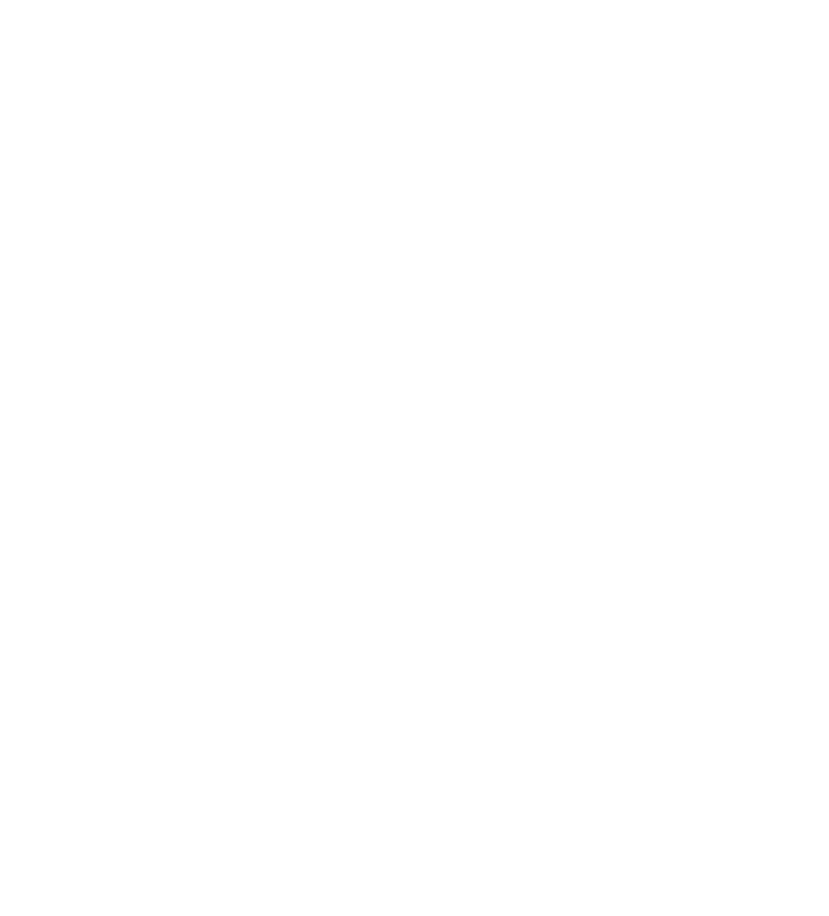
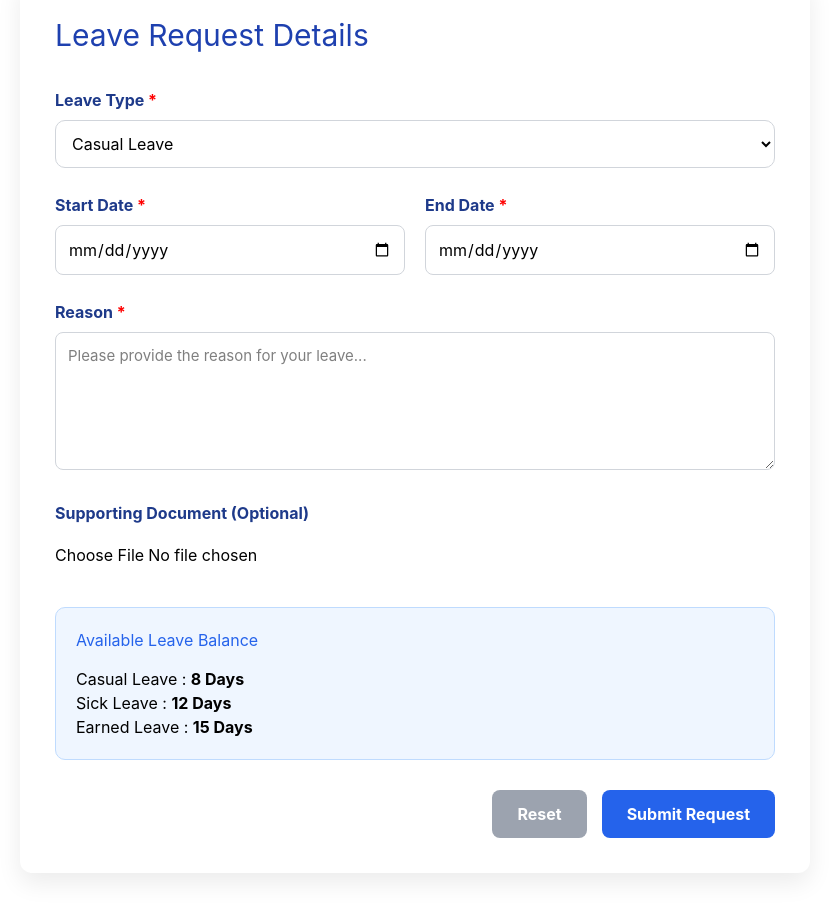
Before and after one commit to Anuj21XD/Employee-Leave-Management-Web-Application, a React (Vite) app: page /employee/apply-leave in a window 1280 px wide. Before the commit this address had no page. Shown: the part 220-1136 px from the top of the page, without its empty margins (225-1054 px from the left). Before the commit the page ends 800 px from the top, so only its background shows below. Built offline with nearby package versions, Linux system fonts and the light colour scheme.

Commit message:
Add apply leave form with validation

```diff
--- a/src/components/employee/QuickActions.tsx
+++ b/src/components/employee/QuickActions.tsx
@@ -1,4 +1,10 @@
+import { useNavigate } from "react-router-dom";
+
+
+
 const QuickActions = () => {
+  const navigate = useNavigate();
+
   return (
     <div
       style={{
@@ -8,6 +14,7 @@
       }}
     >
       <button
+        onClick={() => navigate("/employee/apply-leave")}
         style={{
            padding: "12px 24px",
            backgroundColor: "#2563eb",
--- /dev/null
+++ b/src/components/leave/LeaveForm.tsx
@@ -0,0 +1,402 @@
+import { useState } from "react";
+
+const LeaveForm = () => {
+  const [leaveType, setLeaveType] = useState("Casual Leave");
+  const [startDate, setStartDate] = useState("");
+  const [endDate, setEndDate] = useState("");
+  const [reason, setReason] = useState("");
+
+  const [errors, setErrors] = useState({
+    leaveType: "",
+    startDate: "",
+    endDate: "",
+    reason: "",
+  });
+
+  const handleReset = () => {
+    setLeaveType("Casual Leave");
+    setStartDate("");
+    setEndDate("");
+    setReason("");
+
+    setErrors({
+      leaveType: "",
+      startDate: "",
+      endDate: "",
+      reason: "",
+    });
+  };
+
+  const handleSubmit = () => {
+    const newErrors = {
+      leaveType: "",
+      startDate: "",
+      endDate: "",
+      reason: "",
+    };
+
+    let isValid = true;
+
+    if (!leaveType) {
+      newErrors.leaveType = "Please select a leave type.";
+      isValid = false;
+    }
+
+    if (!startDate) {
+      newErrors.startDate = "Please select a start date.";
+      isValid = false;
+    }
+
+    if (!endDate) {
+      newErrors.endDate = "Please select an end date.";
+      isValid = false;
+    }
+
+    if (!reason.trim()) {
+      newErrors.reason = "Please enter a reason.";
+      isValid = false;
+    }
+
+    if (
+      startDate &&
+      endDate &&
+      new Date(endDate) < new Date(startDate)
+    ) {
+      newErrors.endDate =
+        "End date cannot be before start date.";
+      isValid = false;
+    }
+
+    setErrors(newErrors);
+
+    if (!isValid) return;
+
+    alert("Leave request submitted successfully!");
+
+    handleReset();
+  };
+
+  return (
+    <div
+      style={{
+        background: "white",
+        padding: "35px",
+        borderRadius: "12px",
+        boxShadow: "0 10px 25px rgba(0,0,0,0.08)",
+      }}
+    >
+      <h2
+        style={{
+          color: "#1e40af",
+          fontSize: "30px",
+          marginBottom: "30px",
+        }}
+      >
+        Leave Request Details
+      </h2>
+
+      {/* Leave Type */}
+
+      <div style={{ marginBottom: "25px" }}>
+        <label
+          style={{
+            display: "block",
+            marginBottom: "8px",
+            fontWeight: "bold",
+            color: "#1e3a8a",
+          }}
+        >
+          Leave Type <span style={{ color: "red" }}>*</span>
+        </label>
+
+        <select
+          value={leaveType}
+          onChange={(e) => {
+            setLeaveType(e.target.value);
+            setErrors({
+              ...errors,
+              leaveType: "",
+            });
+          }}
+          style={{
+            width: "100%",
+            padding: "12px",
+            borderRadius: "10px",
+            border: "1px solid #d1d5db",
+            fontSize: "16px",
+            boxSizing: "border-box",
+          }}
+        >
+          <option>Casual Leave</option>
+          <option>Sick Leave</option>
+          <option>Earned Leave</option>
+          <option>Maternity Leave</option>
+          <option>Paternity Leave</option>
+          <option>Work From Home</option>
+        </select>
+
+        {errors.leaveType && (
+          <p
+            style={{
+              color: "#dc2626",
+              fontSize: "13px",
+              marginTop: "5px",
+            }}
+          >
+            {errors.leaveType}
+          </p>
+        )}
+      </div>
+
+      {/* Dates */}
+
+      <div
+        style={{
+          display: "flex",
+          gap: "20px",
+          marginBottom: "25px",
+        }}
+      >
+        <div style={{ flex: 1 }}>
+          <label
+            style={{
+              display: "block",
+              marginBottom: "8px",
+              fontWeight: "bold",
+              color: "#1e3a8a",
+            }}
+          >
+            Start Date <span style={{ color: "red" }}>*</span>
+          </label>
+
+          <input
+            type="date"
+            value={startDate}
+            onChange={(e) => {
+              setStartDate(e.target.value);
+
+              setErrors({
+                ...errors,
+                startDate: "",
+              });
+            }}
+            style={{
+              width: "100%",
+              boxSizing: "border-box",
+              padding: "12px",
+              borderRadius: "8px",
+              border: "1px solid #d1d5db",
+            }}
+          />
+
+          {errors.startDate && (
+            <p
+              style={{
+                color: "#dc2626",
+                fontSize: "13px",
+                marginTop: "5px",
+              }}
+            >
+              {errors.startDate}
+            </p>
+          )}
+        </div>
+
+        <div style={{ flex: 1 }}>
+          <label
+            style={{
+              display: "block",
+              marginBottom: "8px",
+              fontWeight: "bold",
+              color: "#1e3a8a",
+            }}
+          >
+            End Date <span style={{ color: "red" }}>*</span>
+          </label>
+
+          <input
+            type="date"
+            value={endDate}
+            onChange={(e) => {
+              setEndDate(e.target.value);
+
+              setErrors({
+                ...errors,
+                endDate: "",
+              });
+            }}
+            style={{
+              width: "100%",
+              boxSizing: "border-box",
+              padding: "12px",
+              borderRadius: "8px",
+              border: "1px solid #d1d5db",
+            }}
+          />
+
+          {errors.endDate && (
+            <p
+              style={{
+                color: "#dc2626",
+                fontSize: "13px",
+                marginTop: "5px",
+              }}
+            >
+              {errors.endDate}
+            </p>
+          )}
+        </div>
+      </div>
+
+      {/* Reason */}
+
+      <div style={{ marginBottom: "25px" }}>
+        <label
+          style={{
+            display: "block",
+            marginBottom: "8px",
+            fontWeight: "bold",
+            color: "#1e3a8a",
+          }}
+        >
+          Reason <span style={{ color: "red" }}>*</span>
+        </label>
+
+        <textarea
+          rows={5}
+          value={reason}
+          onChange={(e) => {
+            setReason(e.target.value);
+
+            setErrors({
+              ...errors,
+              reason: "",
+            });
+          }}
+          placeholder="Please provide the reason for your leave..."
+          style={{
+            width: "100%",
+            boxSizing: "border-box",
+            padding: "12px",
+            borderRadius: "8px",
+            border: "1px solid #d1d5db",
+            resize: "vertical",
+            fontSize: "15px",
+          }}
+        />
+
+        {errors.reason && (
+          <p
+            style={{
+              color: "#dc2626",
+              fontSize: "13px",
+              marginTop: "5px",
+            }}
+          >
+            {errors.reason}
+          </p>
+        )}
+      </div>
+
+      {/* Supporting Document */}
+
+      <div style={{ marginBottom: "30px" }}>
+        <label
+          style={{
+            display: "block",
+            marginBottom: "8px",
+            fontWeight: "bold",
+            color: "#1e3a8a",
+          }}
+        >
+          Supporting Document (Optional)
+        </label>
+
+        <input
+          type="file"
+          style={{
+            width: "100%",
+            padding: "10px 0",
+          }}
+        />
+      </div>
+
+      {/* Leave Balance */}
+
+      <div
+        style={{
+          background: "#eff6ff",
+          border: "1px solid #bfdbfe",
+          borderRadius: "10px",
+          padding: "20px",
+          marginBottom: "30px",
+        }}
+      >
+        <h3
+          style={{
+            color: "#2563eb",
+            marginBottom: "15px",
+          }}
+        >
+          Available Leave Balance
+        </h3>
+
+        <p>
+          Casual Leave : <strong>8 Days</strong>
+        </p>
+
+        <p>
+          Sick Leave : <strong>12 Days</strong>
+        </p>
+
+        <p>
+          Earned Leave : <strong>15 Days</strong>
+        </p>
+      </div>
+
+      {/* Buttons */}
+
+      <div
+        style={{
+          display: "flex",
+          justifyContent: "flex-end",
+          gap: "15px",
+        }}
+      >
+        <button
+          type="button"
+          onClick={handleReset}
+          style={{
+            padding: "12px 25px",
+            border: "none",
+            borderRadius: "8px",
+            background: "#9ca3af",
+            color: "white",
+            cursor: "pointer",
+            fontWeight: "bold",
+          }}
+        >
+          Reset
+        </button>
+
+        <button
+          type="button"
+          onClick={handleSubmit}
+          style={{
+            padding: "12px 25px",
+            border: "none",
+            borderRadius: "8px",
+            background: "#2563eb",
+            color: "white",
+            cursor: "pointer",
+            fontWeight: "bold",
+          }}
+        >
+          Submit Request
+        </button>
+      </div>
+    </div>
+  );
+};
+
+export default LeaveForm;
--- /dev/null
+++ b/src/pages/Employee/ApplyLeave.tsx
@@ -0,0 +1,38 @@
+import LeaveForm from "../../components/leave/LeaveForm";
+
+const ApplyLeave = () => {
+  return (
+    <div
+      style={{
+        maxWidth: "850px",
+        margin: "40px auto",
+        padding: "30px",
+      }}
+    >
+      <h1
+        style={{
+          color: "#1e40af",
+          fontSize: "38px",
+          fontWeight: "bold",
+          marginBottom: "10px",
+        }}
+      >
+        Apply Leave
+      </h1>
+
+      <p
+        style={{
+          color: "#6b7280",
+          fontSize: "17px",
+          marginBottom: "35px",
+        }}
+      >
+        Fill in the details below to submit your leave request.
+      </p>
+
+      <LeaveForm />
+    </div>
+  );
+};
+
+export default ApplyLeave;
--- a/src/routes/AppRouter.tsx
+++ b/src/routes/AppRouter.tsx
@@ -1,5 +1,5 @@
 import { BrowserRouter, Routes, Route, Navigate } from "react-router-dom";
-
+import ApplyLeave from "../pages/Employee/ApplyLeave";
 import LoginPage from "../pages/Login/LoginPage";
 import EmployeeDashboard from "../pages/Employee/EmployeeDashboard";
 import ManagerDashboard from "../pages/Manager/ManagerDashboard";
@@ -9,7 +9,7 @@
     <BrowserRouter>
       <Routes>
         <Route path="/" element={<Navigate to="/login" replace />} />
-
+        <Route path="/employee/apply-leave" element={<ApplyLeave />} />
         <Route path="/login" element={<LoginPage />} />
         <Route path="/employee" element={<EmployeeDashboard />} />
         <Route path="/manager" element={<ManagerDashboard />} />
```
